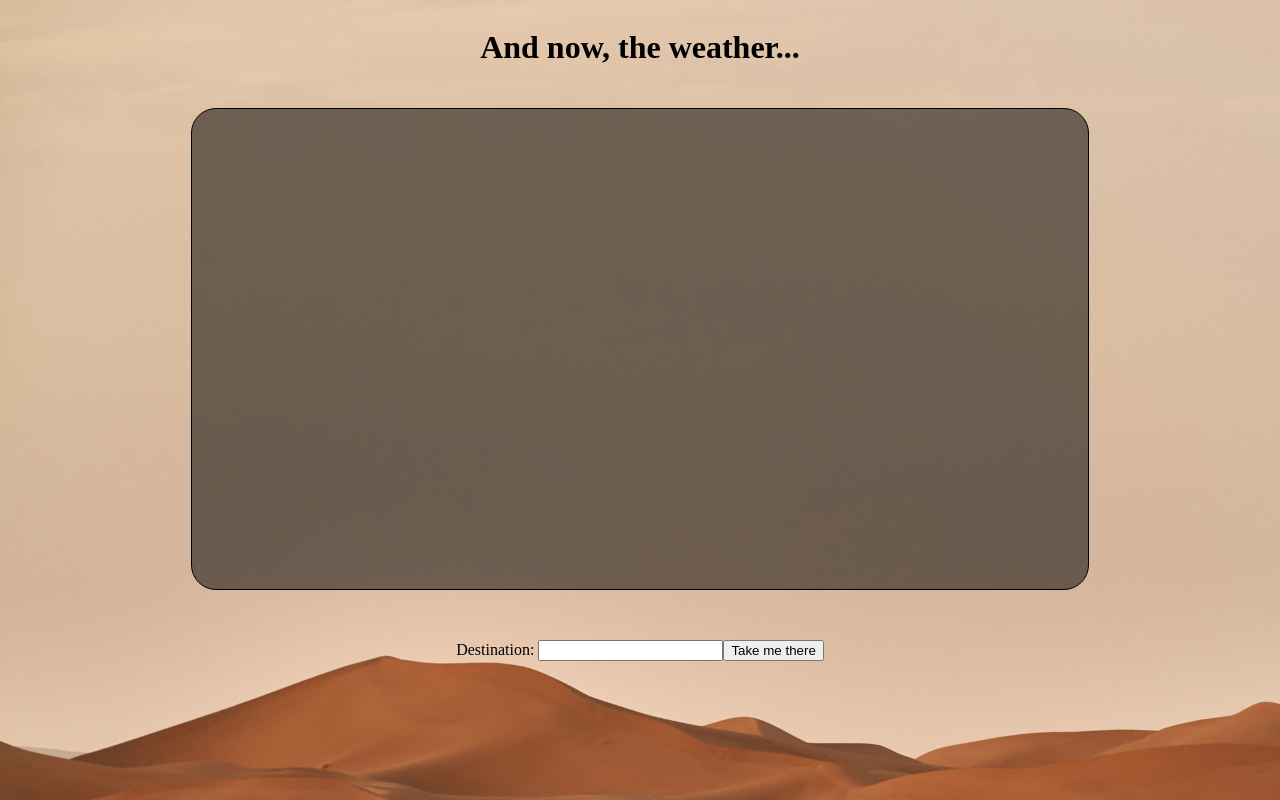
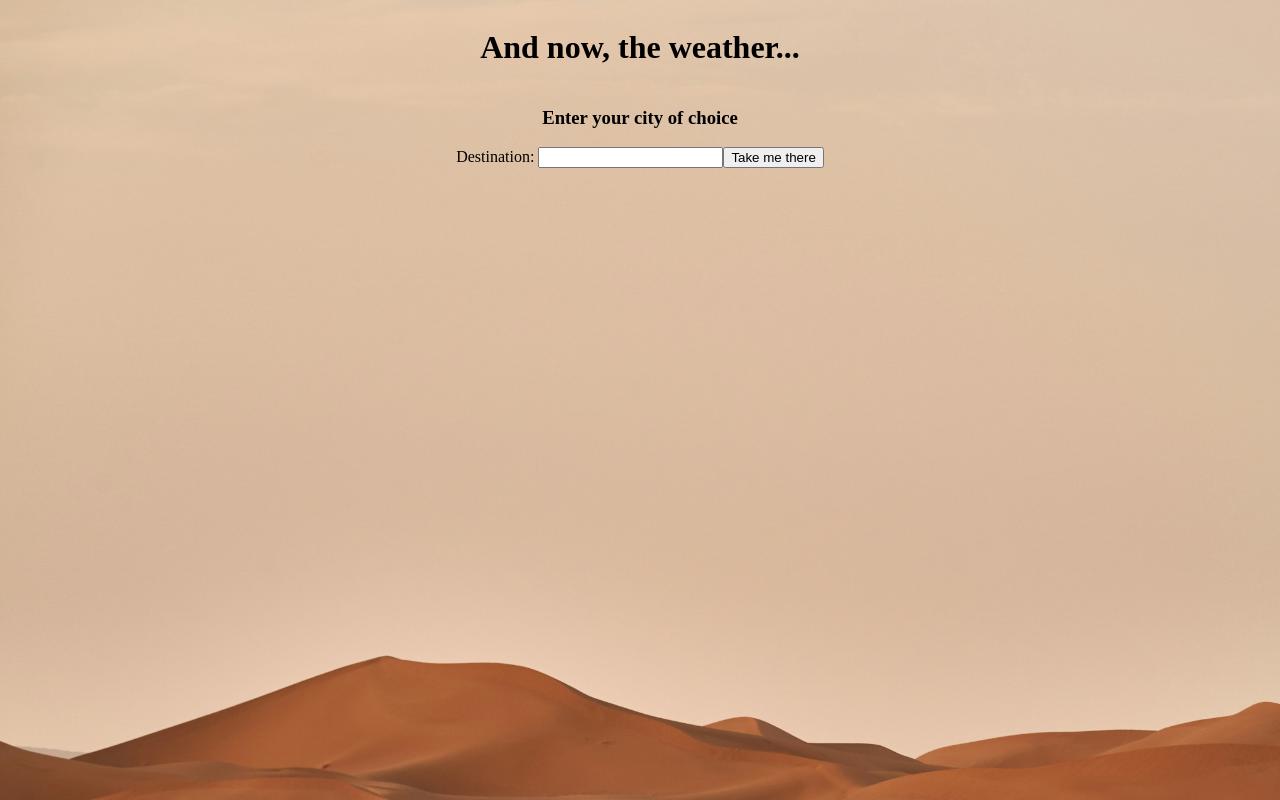
Before and after one commit to themagicianking/techtonica-assignments, a React (Vite) app in the folder weather-app/client/: page / in a window 1280 px wide. Built offline with nearby package versions, Linux system fonts and the light colour scheme.

Commit message:
Returned weather display only if user has entered a city.

```diff
--- a/weather-app/client/src/components/WeatherForm.jsx
+++ b/weather-app/client/src/components/WeatherForm.jsx
@@ -32,12 +32,17 @@
 
   return (
     <>
+      {cityName.length > 0 ? (
         <WeatherDisplay
           className={displayClass}
           cityName={cityName}
           temperature={temp}
           description={desc}
         ></WeatherDisplay>
+      ) : (
+        <h3>Enter your city of choice</h3>
+      )}
+
       <form onSubmit={handleSubmit}>
         <label htmlFor="city">Destination: </label>
         <input value={userCity || ""} onChange={handleChange} id="city"></input>
```
Also changed, not shown: weather-app/client/src/index.css (+0 -75 lines). Lines whose indentation alone changed are shown as unchanged.
